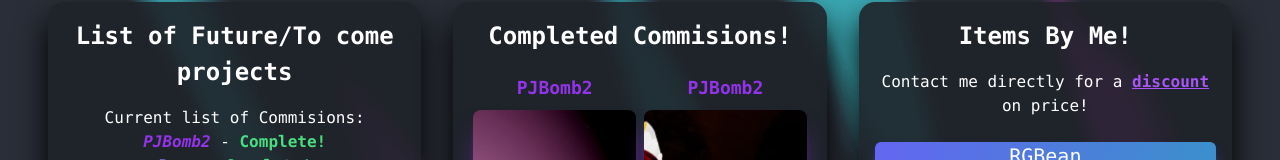
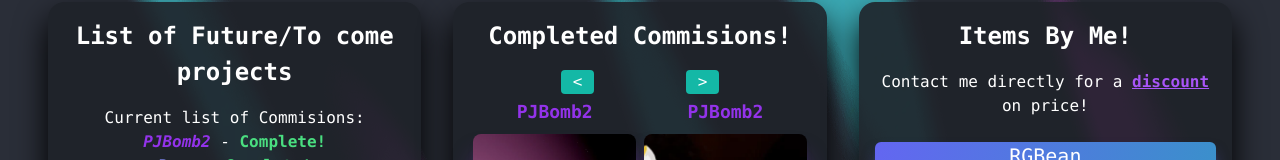
Before and after one commit to ajlineb/Ero3D-VRC, a React (Create React App) app in the folder client/: page /home in a window 1280 px wide. Shown: the part 222-382 px from the top of the page. Built offline with nearby package versions, Linux system fonts and the light colour scheme; what tw-elements would draw is missing.

Commit message:
adding the buttons to the commissions

```diff
--- a/client/src/Pages/Home.js
+++ b/client/src/Pages/Home.js
@@ -47,9 +47,7 @@ export default function Home() {
       </div>
       <div className="centerInfo container">
         <h2 className="subtitle">Completed Commisions!</h2>
-        <div className="flex flex-wrap items-stretch grow">
-          <Comissions clickedImg2={setIncoming} />
-        </div>
+        <Comissions clickedImg2={setIncoming} />
       </div>
       <div className="rightInfo container">
         <h2 className="subtitle">Items By Me!</h2>
--- a/client/src/components/Comissions.js
+++ b/client/src/components/Comissions.js
@@ -15,6 +15,12 @@ export default function Comissions(props) {
 
   return (
     <>
+      <div className="flex flex-wrap justify-evenly">
+        <button className="bg-teal-500 rounded px-3 hover:bg-indigo-500">{`<`}</button>
+        <button className="bg-teal-500 rounded px-3 hover:bg-indigo-500">{`>`}</button>
+      </div>
+
+      <div className="flex flex-wrap items-stretch grow">
         {data2.map((d) => {
           return d.images.map((image) => {
             return (
@@ -41,6 +47,7 @@ export default function Comissions(props) {
             );
           });
         })}
+      </div>
     </>
   );
 }
```
Lines whose indentation alone changed are shown as unchanged.
